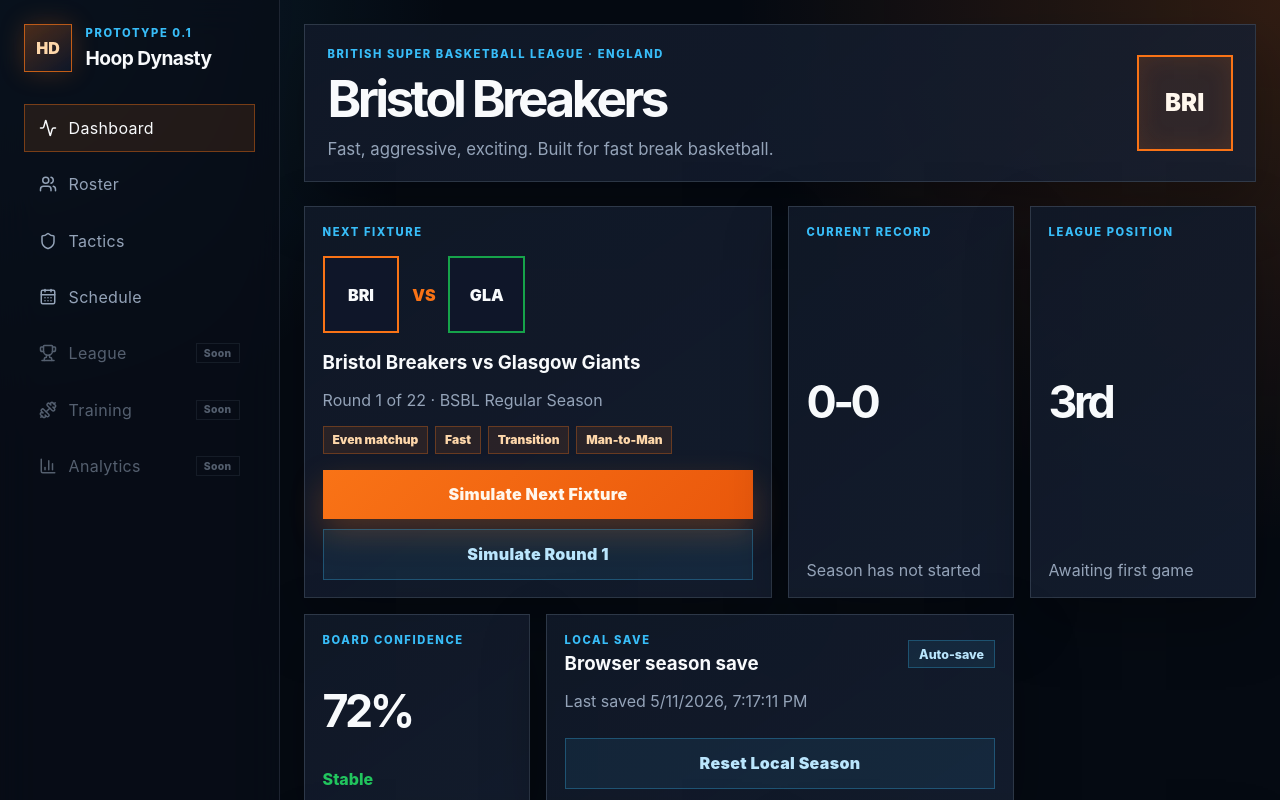
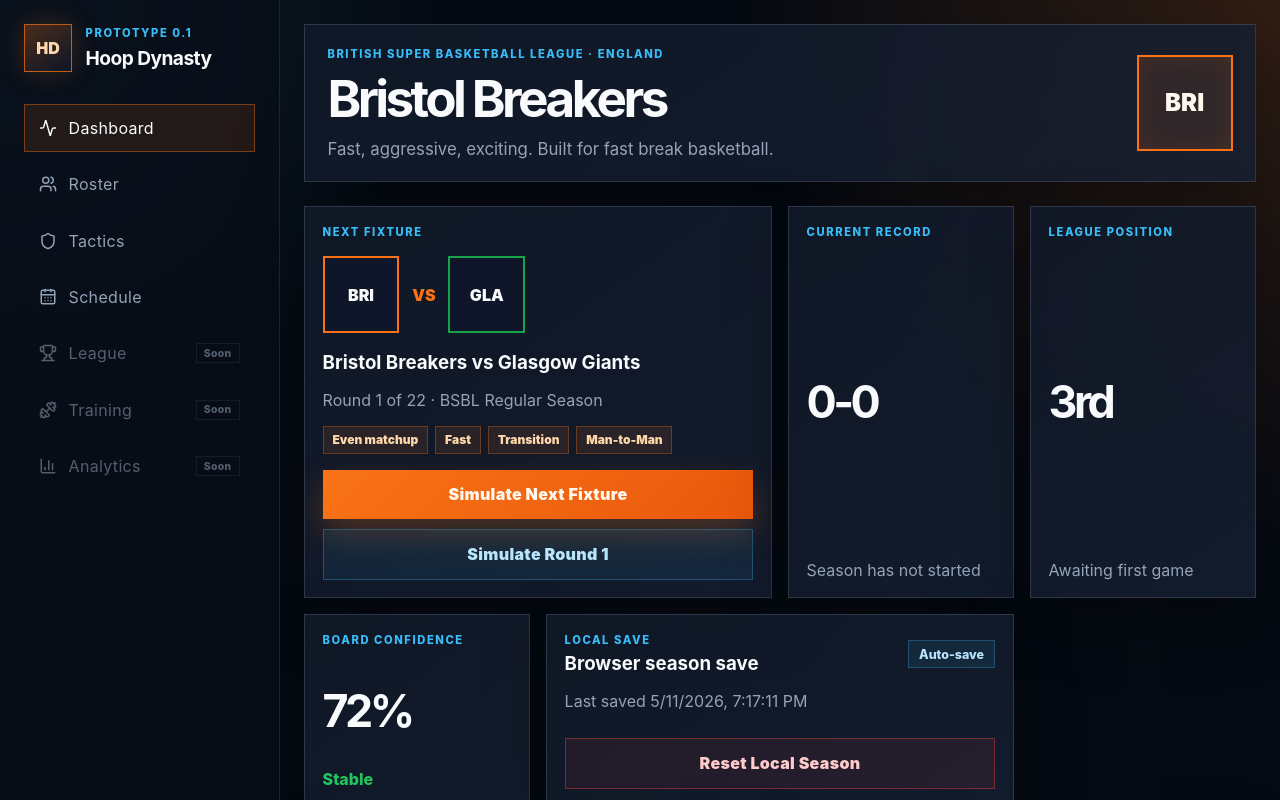
Before and after one commit to LCBlakey24-alt/hoop-dynasty-manager, a React (Vite) app: page / in a window 1280 px wide. Shown: the top 800 px of the page. Built offline with nearby package versions, Linux system fonts and the light colour scheme.

Commit message:
Style local save controls

```diff
--- a/src/styles/global.css
+++ b/src/styles/global.css
@@ -268,6 +268,17 @@ button:disabled {
   box-shadow: 0 14px 32px rgba(56, 189, 248, 0.14);
 }
 
+.danger-action {
+  border-color: rgba(239, 68, 68, 0.42);
+  color: #fecaca;
+  background: rgba(239, 68, 68, 0.08);
+}
+
+.danger-action:hover {
+  border-color: rgba(239, 68, 68, 0.72);
+  box-shadow: 0 14px 32px rgba(239, 68, 68, 0.12);
+}
+
 .panel-header,
 .player-row,
 .league-row,
@@ -332,6 +343,10 @@ button:disabled {
   background:
     radial-gradient(circle at top right, rgba(249, 115, 22, 0.14), transparent 16rem),
     linear-gradient(145deg, rgba(16, 24, 39, 0.96), rgba(22, 32, 51, 0.82));
+}
+
+.save-panel {
+  border-color: rgba(56, 189, 248, 0.22);
 }
 
 .scoreboard-row {
```
